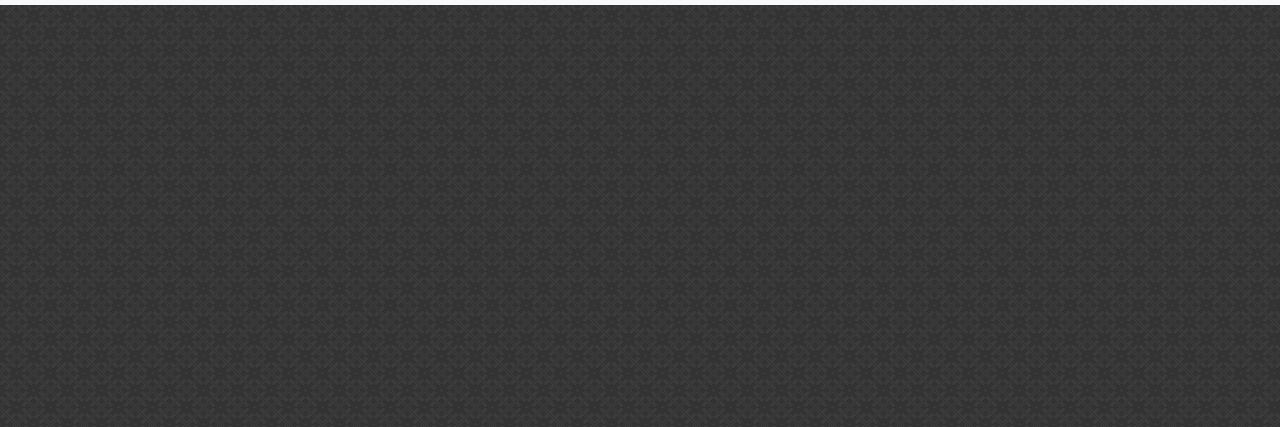
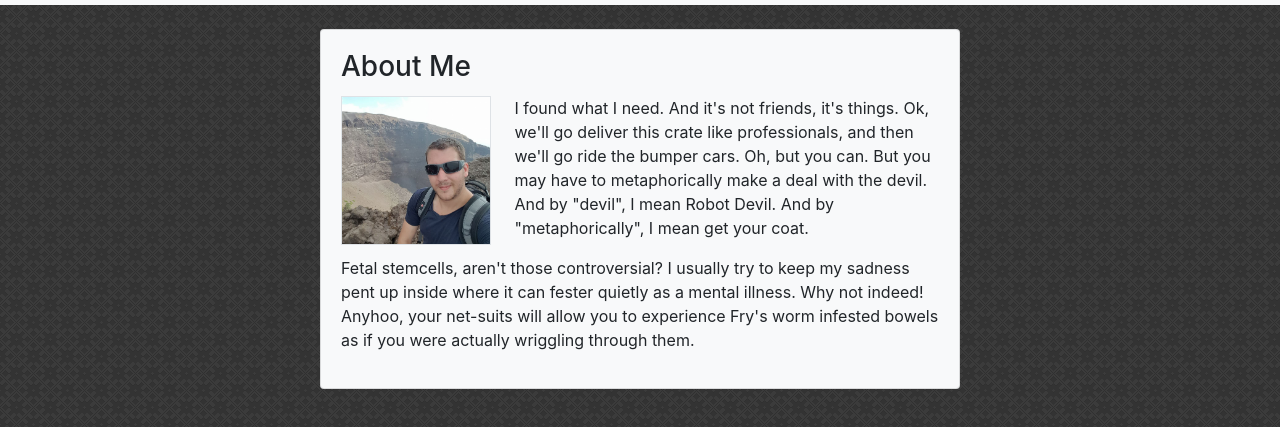
Before and after one commit to bfall-debug/Bootstrap_Portfolio, a plain HTML site: page index.html in a window 1280 px wide. Shown: the part 51-478 px from the top of the page. Drawn offline with nearby package versions, Linux system fonts and the light colour scheme.

Commit message:
main content preliminary added

```diff
--- a/index.html
+++ b/index.html
@@ -13,8 +13,8 @@
 </head>
 
 <body>
+    <!-- ==================== Nav Bar ====================== -->
     <nav class="navbar navbar-expand-md navbar-light bg-light">
-
         <a class="navbar-brand" href="#">Brandon Fall</a>
         <button class="navbar-toggler" type="button" data-toggle="collapse" data-target="#navbarText"
             aria-controls="navbarText" aria-expanded="false" aria-label="Toggle navigation">
@@ -32,9 +32,32 @@
                     <a class="nav-link" href="#">Contact</a>
                 </li>
             </ul>
-
         </div>
     </nav>
+    <!-- ==================== Main Content ====================== -->
+    <div class="card bg-light mt-4" style="max-width: 40rem; margin: auto">
+        <div class="card-body">
+            <h3 class="card-title">About Me</h3>
+            <div class="clearfix">
+                <img src="assets/images/profile.jpg" class="img-fluid float-left w-25 mr-4 border">
+
+                <p>I found what I need. And it's not friends, it's things. Ok, we'll go deliver this
+                    crate like professionals, and then we'll go ride the bumper cars. Oh, but you can. But you may have
+                    to metaphorically make a deal with the devil. And by "devil", I mean Robot Devil. And by
+                    "metaphorically", I mean get your coat.
+                </p>
+                <p>Fetal stemcells, aren't those controversial? I usually try to keep my sadness pent
+                    up inside where it can fester quietly as a mental illness. Why not indeed! Anyhoo, your net-suits
+                    will allow you to experience Fry's worm infested bowels as if you were actually wriggling through
+                    them.
+                </p>
+            </div>
+        </div>
+
+
+
+
+
 
 </body>
 
```
Also changed, not shown: assets/css/style.css (line endings or trailing spaces).
